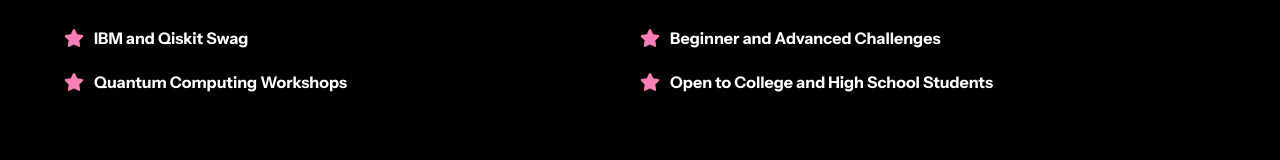
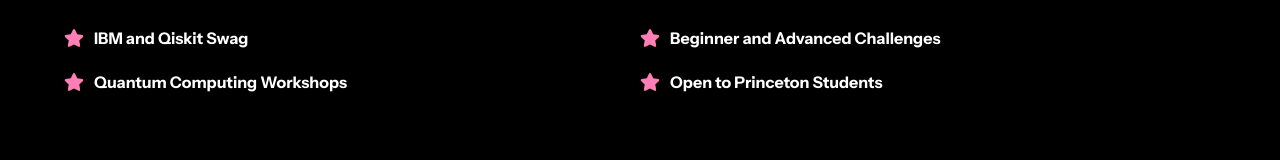
Before and after one commit to vincentcai26/princeton_ibm_qublitz, a Next.js app: page / in a window 1280 px wide. Shown: the part 604-764 px from the top of the page. Built offline with nearby package versions, Linux system fonts and the light colour scheme; no server answers.

Commit message:
update faqs

```diff
--- a/content/content.ts
+++ b/content/content.ts
@@ -29,7 +29,7 @@
     "IBM and Qiskit Swag",
     "Beginner and Advanced Challenges",
     "Quantum Computing Workshops",
-    "Open to College and High School Students"
+    "Open to Princeton Students"
 ]
 
 /**
```
